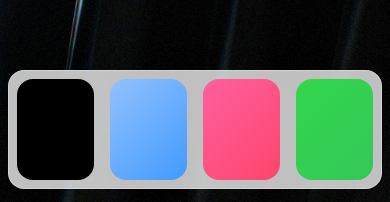
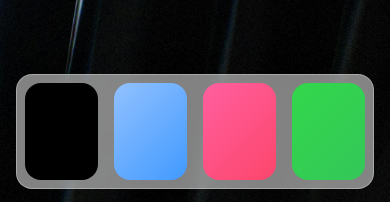
Before and after one commit to doncezart/cezaro-site, a SvelteKit app: page / in a window 390 px wide. Shown: the part 639-841 px from the top of the page. Built offline with nearby package versions, Linux system fonts and the light colour scheme; some icons are missing.

Commit message:
Visual improvements

```diff
--- a/src/app.css
+++ b/src/app.css
@@ -19,7 +19,7 @@ h1, h2, h3, p {
 }
 
 .glass {
-    background: rgba(255, 255, 255, 0.75);
+    background: rgba(255, 255, 255, 0.5);
     box-shadow: 0 4px 30px rgba(0, 0, 0, 0.1);
     backdrop-filter: blur(5px);
     -webkit-backdrop-filter: blur(5px);
@@ -39,6 +39,7 @@ body {
     background-size: cover;
     background-position: center center;
     background-repeat: no-repeat;
+    background-attachment: fixed;
     height: 100vh;
     line-height: 1.5;
     -webkit-font-smoothing: antialiased;
--- a/src/lib/components/NavBar.svelte
+++ b/src/lib/components/NavBar.svelte
@@ -15,19 +15,15 @@
 <style>
     .container{
         position: fixed;
-        bottom: 0;
+        bottom: 1rem;
         width: 100%;
     }
     .navlinks{
         display: grid;
         grid-template-columns: 1fr 1fr 1fr 1fr;
         gap: 0;
-
         border-radius: 16px;
-
         padding: 0;
-
-        margin: 1rem;
         margin-left: 50%;
         transform: translateX(-50%);
     }
@@ -38,7 +34,7 @@
     }
     @media (max-width: 500px){
         .navlinks{
-            width: calc(100% - 16px)
+            width: calc(100% - 32px)
         }
     }
 </style>
--- a/src/routes/+page.svelte
+++ b/src/routes/+page.svelte
@@ -18,7 +18,8 @@ a{
     .container{
         display: grid;
         grid-template-columns: minmax(0,1fr) minmax(0,1fr) minmax(0,1fr) minmax(0,1fr);
-        padding-left: 0.5rem
+        gap: 1rem;
+        padding: 1rem;
     }
 }
 @media (min-width: 501px){
```
